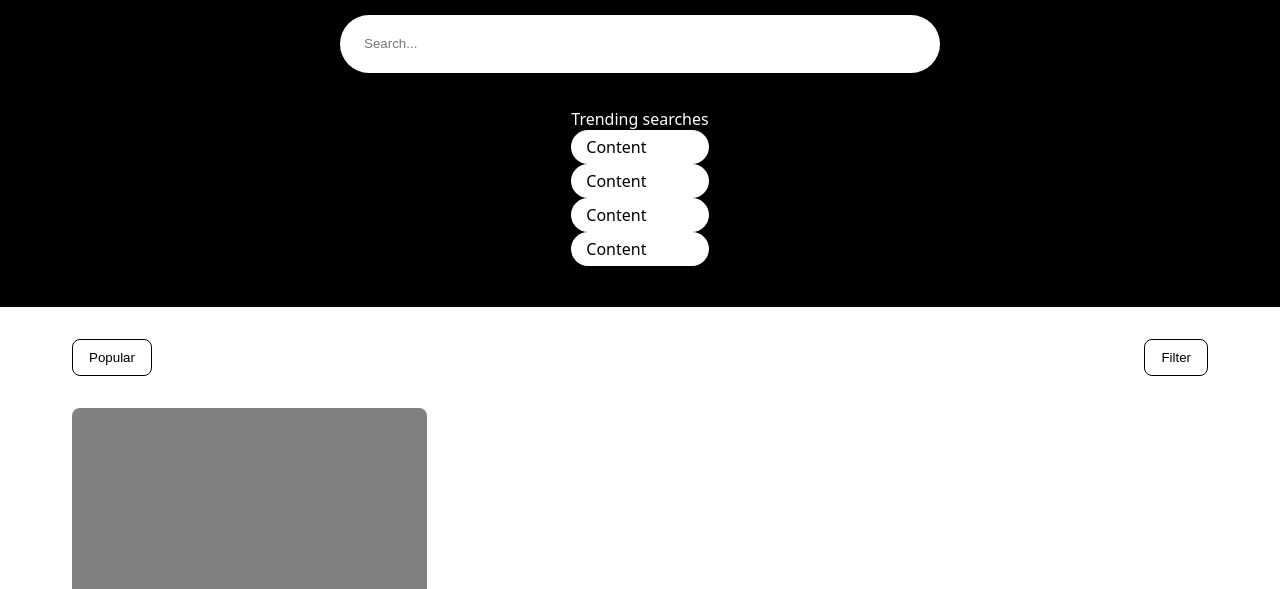
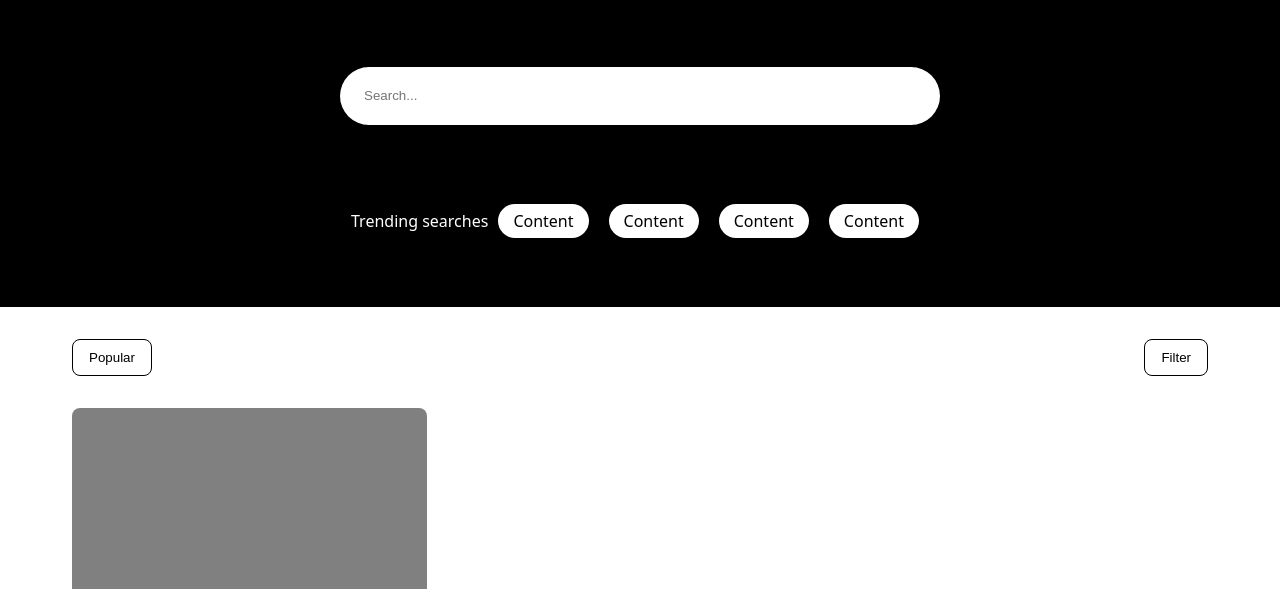
Before and after one commit to SylviaRemington/flexbox-lab-pt, a plain HTML site: page index.html in a window 1280 px wide. Shown: the part 211-800 px from the top of the page. Drawn offline with Linux system fonts and the light colour scheme.

Commit message:
changes to trending and trending p

```diff
--- a/css/style.css
+++ b/css/style.css
@@ -49,11 +49,6 @@ section {
     justify-content: space-around;
     align-items: center;
 }
-/* #headers {
-    display: flex;
-    flex-direction: column;
-    justify-content: center;
-} */
 
 h1,
 h2 {
@@ -133,9 +128,17 @@ nav button {
     background-color: white;
 }
 
+#trending {
+    display: flex;
+    flex-direction: row;
+    justify-content: center;
+    align-items: center;
+}
+
 #trending p {
     background-color: white;
     color: black;
     border-radius: 50px;
     padding: 6px 15px;
+    margin: 10px;
 }
```
